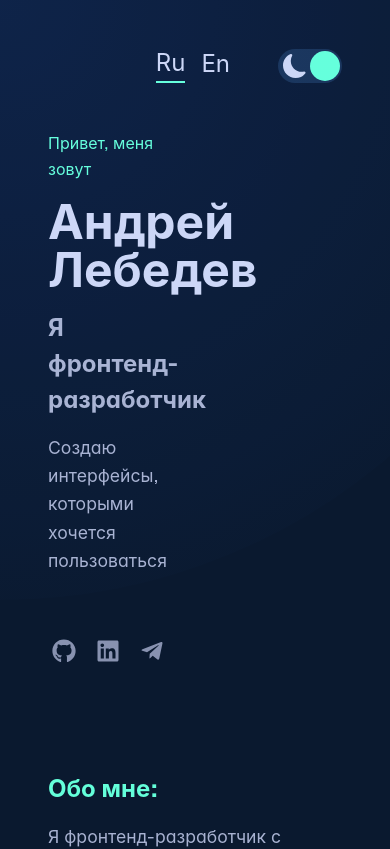
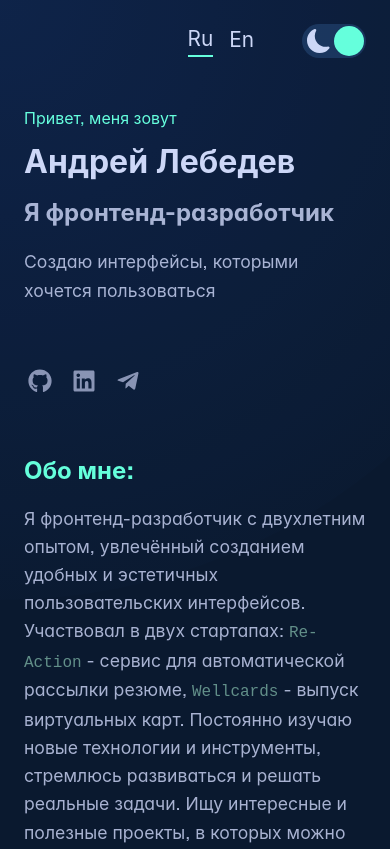
Before and after one commit to alebedev85/personal-site, a React (Vite) app: page / in a window 390 px wide. Shown: the top 849 px of the page. Built offline with nearby package versions, Linux system fonts and the light colour scheme; a web font is replaced by a local one.

Commit message:
refactor: сделал адаптив

```diff
--- a/src/components/Header/Header.module.scss
+++ b/src/components/Header/Header.module.scss
@@ -2,7 +2,7 @@
 
 .header {
   background-color: var(--bg);
-  padding: 3rem 0 6rem;
+  padding-top: 3rem;
   display: flex;
   flex-direction: column;
   justify-content: space-between;
@@ -12,4 +12,8 @@
     display: block;
     padding-bottom: 3rem;
   }
+
+  @media (max-width: ($bp-mobile)) {
+    padding-bottom: 0;
+  }
 }
--- a/src/components/Hero/Hero.module.scss
+++ b/src/components/Hero/Hero.module.scss
@@ -1,3 +1,5 @@
+@use "../../styles/breakpoints.scss" as *;
+
 .hero {
   display: flex;
   flex-direction: column;
@@ -10,13 +12,7 @@
   font-size: 1rem;
 }
 
-.name {
-  font-size: 3rem;
-  line-height: 1;
-}
-
 .subtitle {
-  line-height: 1.5;
   font-size: 1.5rem;
   font-weight: bold;
 }
@@ -24,3 +20,9 @@
 .description {
   max-width: 20rem;
 }
+
+@media (max-width: ($bp-mobile)) {
+  h1 {
+    font-size: 2rem;
+  }
+}
--- a/src/components/Hero/Hero.tsx
+++ b/src/components/Hero/Hero.tsx
@@ -6,7 +6,7 @@ const Hero = () => {
 
   return (
     <section className={styles.hero}>
-      <p className={styles.preTitle}>{t("hero.preTitle")}</p>
+      <span className={styles.preTitle}>{t("hero.preTitle")}</span>
       <h1 className={styles.name}>{t("hero.name")}</h1>
       <p className={styles.subtitle}>{t("hero.subtitle")}</p>
       <p className={styles.description}>{t("hero.description")}</p>
--- a/src/components/MainContent/MainContent.module.scss
+++ b/src/components/MainContent/MainContent.module.scss
@@ -1,5 +1,5 @@
 .content {
-  padding: 3rem 0 6rem;
+  padding: 3rem 0 0;
   display: flex;
   flex-direction: column;
   gap: 6rem;
--- a/src/components/Toggles/Toggles.module.scss
+++ b/src/components/Toggles/Toggles.module.scss
@@ -1,7 +1,6 @@
 .toggles {
   width: 100%;
   margin: auto;
-  padding-top: 3rem;
   display: flex;
   justify-content: flex-end;
   align-items: center;
--- a/src/components/ui/LanguageToggle/LanguageToggle.module.scss
+++ b/src/components/ui/LanguageToggle/LanguageToggle.module.scss
@@ -1,3 +1,4 @@
+@use "../../../styles/breakpoints.scss" as *;
 .languageToggle {
   display: flex;
   gap: 1rem;
@@ -17,8 +18,11 @@
   &:focus-visible {
     color: var(--accent);
   }
+
+  @media (max-width: ($bp-mobile)) {
+    font-size: 1.3rem;
+  }
 }
-
 .active {
   border-bottom: 2px solid var(--accent);
 }
--- a/src/main.tsx
+++ b/src/main.tsx
@@ -6,6 +6,7 @@ import App from "./App.tsx";
 import i18n from "./i18n";
 import { store } from "./store";
 import "./styles/global.scss";
+import "./styles/typography.scss";
 
 createRoot(document.getElementById("root")!).render(
   <StrictMode>
--- a/src/pages/Layout/Layout.module.scss
+++ b/src/pages/Layout/Layout.module.scss
@@ -1,7 +1,7 @@
 @use "../../styles/breakpoints.scss" as *;
 .layout {
   max-width: 1280px;
-  padding: 0 3rem;
+  padding: 3rem;
   margin: auto;
 }
 
@@ -34,6 +34,20 @@
   }
 
   .mainContent {
-  width: 100%;
+    width: 100%;
+  }
 }
+
+@media (max-width: ($bp-mobile)) {
+  .layout {
+    padding: 1.5rem;
+  }
+
+  .header {
+    width: 100%;
+  }
+
+  .mainContent {
+    width: 100%;
+  }
 }
--- a/src/styles/_variables.scss
+++ b/src/styles/_variables.scss
@@ -2,6 +2,15 @@
   --font-main: "Inter", sans-serif;
   --font-mono: "Fira Code", monospace;
   --radius: 6px;
+
+  --font-size-title-big: 3rem;
+  --font-size-title-main: 1.5rem;
+  --font-size-text-main: 1.1rem;
+  --font-size-text-small: 1rem;
+
+  --font-size-title-card: 1rem;
+  --font-size-text-card: 0.875rem;
+  --font-size-badge-card: 0.75rem;
 
   --glow-rgb: 29, 78, 216, 0.15;
   --bg-rgb: 10, 25, 47;
--- a/src/styles/global.scss
+++ b/src/styles/global.scss
@@ -16,7 +16,6 @@ body {
   color: var(--lightest-slate);
   font-family: var(--font-main);
   font-feature-settings: "ss07", "cv11";
-  font-size: 16px;
   line-height: 1.5;
 }
 
@@ -41,27 +40,3 @@ a {
     color: var(--accent);
   }
 }
-
-h2 {
-  margin: 0;
-  margin-bottom: 1rem;
-  padding: 0;
-  color: var(--accent);
-}
-
-h3 {
-  font-family: var(--font-main);
-  font-weight: 500;
-  font-size: 1rem;
-  line-height: 1.25;
-  color: var(--lightest-slate);
-  margin: 0;
-}
-
-p {
-  margin: 0;
-  padding: 0;
-  color: var(--light-slate);
-  font-size: 1.1rem;
-  line-height: 1.6;
-}
--- /dev/null
+++ b/src/styles/typography.scss
@@ -0,0 +1,37 @@
+@use "./_variables.scss" as *;
+@use "./breakpoints.scss" as *;
+
+h1 {
+  padding: 0;
+  margin: 0;
+  font-size: var(--font-size-title-big);
+  line-height: 1;
+}
+
+h2 {
+  margin: 0;
+  margin-bottom: 1rem;
+  padding: 0;
+  color: var(--accent);
+  font-size: var(--font-size-title-main);
+}
+
+h3 {
+  font-size: var(--font-size-title-card);
+  line-height: 1.25;
+  margin: 0;
+}
+
+p {
+  margin: 0;
+  padding: 0;
+  color: var(--light-slate);
+  font-size: var(--font-size-text-main);
+  line-height: 1.6;
+}
+
+@media (max-width: ($bp-mobile)) {
+  h1 {
+    font-size: 2rem;
+  }
+}
```
